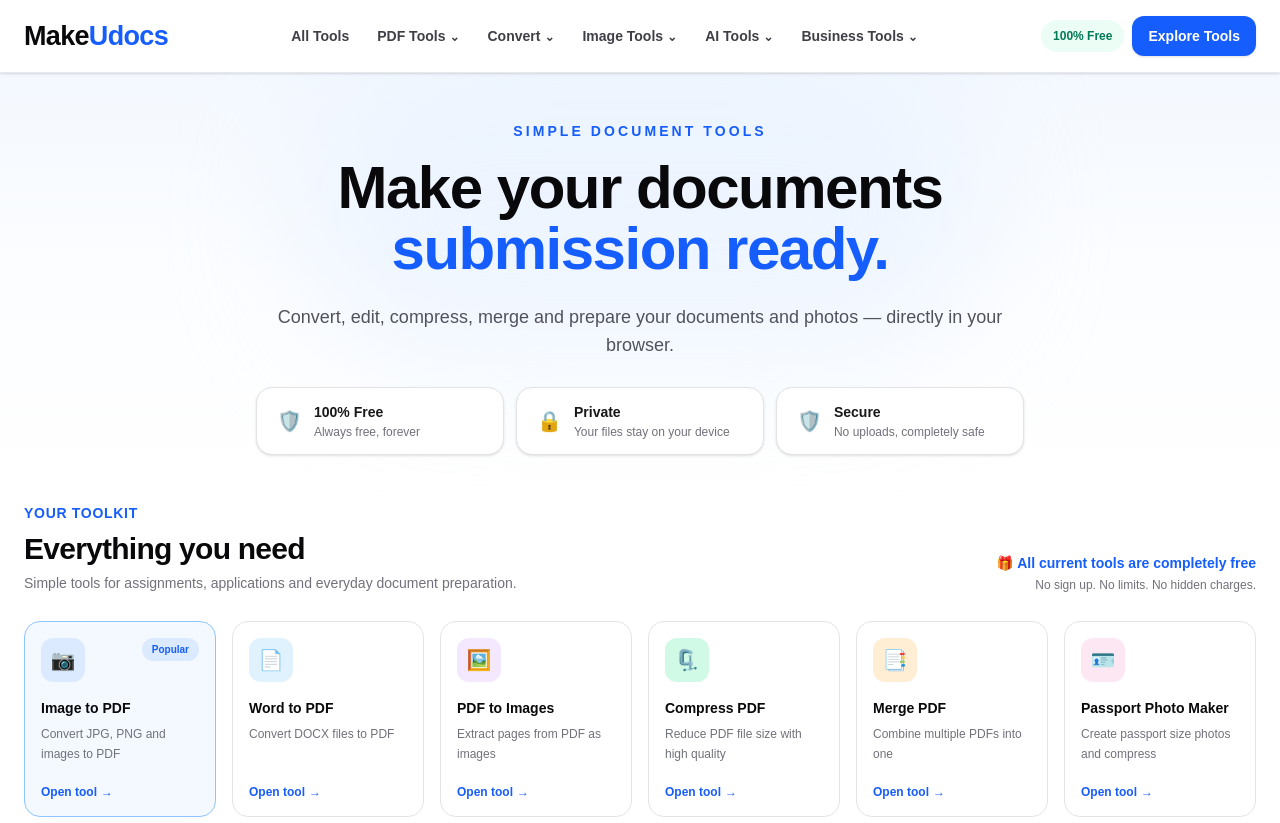
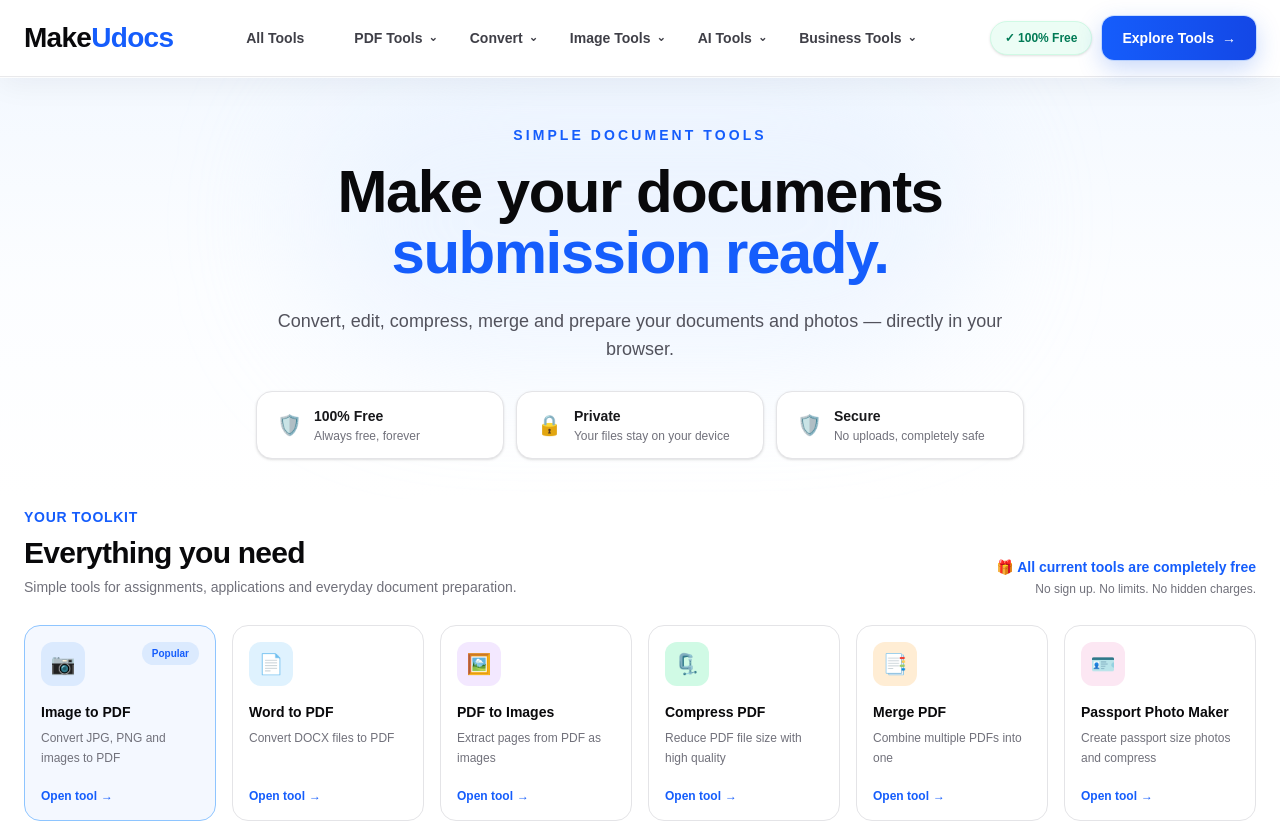
Before and after one commit to upendra701/makeudocs, a Next.js app: page / in a window 1280 px wide. Shown: the top 823 px of the page. Built offline with nearby package versions, Linux system fonts and the light colour scheme.

Commit message:
Upgrade MakeUdocs navigation button styling

```diff
--- a/app/components/Header.tsx
+++ b/app/components/Header.tsx
@@ -2,7 +2,7 @@
 
 import Link from "next/link";
 import { useEffect, useRef, useState } from "react";
-import { megaMenuGroups, tools } from "../data/tools";
+import { tools } from "../data/tools";
 
 const menuItems = ["PDF Tools", "Convert", "Image Tools", "AI Tools", "Business Tools"] as const;
 type MenuItem = (typeof menuItems)[number];
@@ -70,16 +70,16 @@ export function Header() {
   const getTool = (name: string) => tools.find((tool) => tool.name === name);
 
   return (
-    <header className="sticky top-0 z-50 border-b border-zinc-200/80 bg-white/95 shadow-sm backdrop-blur">
+    <header className="sticky top-0 z-50 border-b border-zinc-200/80 bg-white/95 shadow-[0_1px_0_rgba(255,255,255,0.8),0_8px_30px_rgba(15,23,42,0.05)] backdrop-blur-xl">
       <div ref={menuRef} className="mx-auto max-w-7xl px-4 sm:px-6">
-        <div className="flex h-[72px] items-center justify-between gap-4">
+        <div className="flex h-[76px] items-center justify-between gap-4">
           <Link
             href="/"
             onClick={() => {
               setOpenMenu(null);
               setMobileOpen(false);
             }}
-            className="shrink-0 text-[25px] font-extrabold tracking-tight text-zinc-950 sm:text-[27px]"
+            className="shrink-0 text-[25px] font-extrabold tracking-tight text-zinc-950 transition hover:opacity-90 sm:text-[28px]"
           >
             Make<span className="text-blue-600">Udocs</span>
           </Link>
@@ -87,9 +87,10 @@ export function Header() {
           <nav className="hidden items-center gap-1 lg:flex" aria-label="Main navigation">
             <Link
               href="/tools"
-              className="rounded-xl px-3 py-2.5 text-sm font-bold text-zinc-700 transition hover:bg-zinc-100 hover:text-blue-600"
+              className="group rounded-xl px-3.5 py-2.5 text-sm font-bold text-zinc-700 transition duration-200 hover:-translate-y-0.5 hover:bg-zinc-100 hover:text-blue-600"
             >
               All Tools
+              <span className="ml-1 inline-block text-blue-500 opacity-0 transition group-hover:translate-x-0.5 group-hover:opacity-100">→</span>
             </Link>
 
             {menuItems.map((category) => (
@@ -99,47 +100,41 @@ export function Header() {
                   aria-expanded={openMenu === category}
                   aria-haspopup="true"
                   onClick={() => setOpenMenu(openMenu === category ? null : category)}
-                  className={`rounded-xl px-3 py-2.5 text-sm font-bold transition ${
+                  className={`group inline-flex items-center rounded-xl px-3.5 py-2.5 text-sm font-bold transition duration-200 hover:-translate-y-0.5 ${
                     openMenu === category
-                      ? "bg-blue-50 text-blue-600"
-                      : "text-zinc-700 hover:bg-zinc-100 hover:text-blue-600"
+                      ? "bg-blue-600 text-white shadow-[0_6px_18px_rgba(37,99,235,0.22)]"
+                      : "text-zinc-700 hover:bg-blue-50 hover:text-blue-600"
                   }`}
                 >
                   {category}
-                  <span className="ml-1 text-xs">⌄</span>
+                  <span className={`ml-1.5 text-[11px] transition-transform duration-200 ${openMenu === category ? "rotate-180" : ""}`}>⌄</span>
                 </button>
 
                 {openMenu === category && (
-                  <div className="absolute left-1/2 top-[58px] w-[min(940px,calc(100vw-32px))] -translate-x-1/2 overflow-hidden rounded-2xl border border-zinc-200 bg-white shadow-2xl">
-                    <div className="flex items-center justify-between border-b border-zinc-100 bg-zinc-50/70 px-6 py-4">
+                  <div className="absolute left-1/2 top-[62px] w-[min(980px,calc(100vw-32px))] -translate-x-1/2 overflow-hidden rounded-[22px] border border-zinc-200/90 bg-white shadow-[0_24px_70px_rgba(15,23,42,0.16)]">
+                    <div className="flex items-center justify-between border-b border-zinc-100 bg-gradient-to-r from-blue-50/80 via-white to-white px-6 py-4">
                       <div className="flex items-center gap-3">
-                        <span className="flex h-10 w-10 items-center justify-center rounded-xl bg-blue-50 text-base font-bold text-blue-600">
+                        <span className="flex h-10 w-10 items-center justify-center rounded-xl bg-white text-base font-bold text-blue-600 shadow-sm ring-1 ring-blue-100">
                           {iconByCategory[category]}
                         </span>
                         <div>
-                          <p className="text-[10px] font-extrabold uppercase tracking-[0.18em] text-blue-600">
-                            MakeUdocs
-                          </p>
-                          <h2 className="mt-0.5 text-lg font-extrabold text-zinc-950">
-                            {category}
-                          </h2>
+                          <p className="text-[10px] font-extrabold uppercase tracking-[0.18em] text-blue-600">MakeUdocs</p>
+                          <h2 className="mt-0.5 text-lg font-extrabold text-zinc-950">{category}</h2>
                         </div>
                       </div>
                       <Link
                         href="/tools"
                         onClick={() => setOpenMenu(null)}
-                        className="rounded-lg px-3 py-2 text-xs font-extrabold text-blue-600 transition hover:bg-blue-50"
+                        className="group inline-flex items-center rounded-xl bg-white px-3.5 py-2.5 text-xs font-extrabold text-blue-600 shadow-sm ring-1 ring-zinc-200 transition hover:-translate-y-0.5 hover:bg-blue-600 hover:text-white hover:shadow-md"
                       >
-                        View all tools →
+                        View all tools <span className="ml-1.5 transition-transform group-hover:translate-x-0.5">→</span>
                       </Link>
                     </div>
 
                     <div className="grid grid-cols-3 divide-x divide-zinc-100 px-2 py-5">
                       {sectionLabels[category].map((section) => (
                         <div key={section} className="px-4 first:pl-4 last:pr-4">
-                          <p className="mb-2 text-[10px] font-extrabold uppercase tracking-[0.14em] text-zinc-400">
-                            {section}
-                          </p>
+                          <p className="mb-2.5 text-[10px] font-extrabold uppercase tracking-[0.14em] text-zinc-400">{section}</p>
                           <div className="space-y-1">
                             {sectionAssignments[category][section].map((name) => {
                               const tool = getTool(name);
@@ -148,20 +143,11 @@ export function Header() {
 
                               if (!available) {
                                 return (
-                                  <div
-                                    key={tool.name}
-                                    className="flex items-center gap-3 rounded-xl p-2.5 opacity-70"
-                                  >
-                                    <span className="flex h-8 w-8 shrink-0 items-center justify-center rounded-lg bg-zinc-100 text-xs font-bold text-zinc-500">
-                                      {iconByCategory[category]}
-                                    </span>
+                                  <div key={tool.name} className="flex items-center gap-3 rounded-xl p-2.5 opacity-60">
+                                    <span className="flex h-8 w-8 shrink-0 items-center justify-center rounded-lg bg-zinc-100 text-xs font-bold text-zinc-500">{iconByCategory[category]}</span>
                                     <span className="min-w-0">
-                                      <span className="block text-sm font-extrabold text-zinc-700">
-                                        {tool.name}
-                                      </span>
-                                      <span className="mt-0.5 block text-[11px] text-zinc-400">
-                                        Coming soon
-                                      </span>
+                                      <span className="block text-sm font-extrabold text-zinc-700">{tool.name}</span>
+                                      <span className="mt-0.5 block text-[11px] text-zinc-400">Coming soon</span>
                                     </span>
                                   </div>
                                 );
@@ -172,19 +158,14 @@ export function Header() {
                                   key={tool.name}
                                   href={tool.href}
                                   onClick={() => setOpenMenu(null)}
-                                  className="group flex items-center gap-3 rounded-xl p-2.5 transition hover:bg-blue-50"
+                                  className="group flex items-center gap-3 rounded-xl p-2.5 transition duration-200 hover:-translate-y-0.5 hover:bg-blue-50"
                                 >
-                                  <span className="flex h-8 w-8 shrink-0 items-center justify-center rounded-lg bg-zinc-100 text-xs font-bold text-zinc-500 transition group-hover:bg-white group-hover:text-blue-600">
-                                    {iconByCategory[category]}
+                                  <span className="flex h-8 w-8 shrink-0 items-center justify-center rounded-lg bg-zinc-100 text-xs font-bold text-zinc-500 transition group-hover:bg-white group-hover:text-blue-600 group-hover:shadow-sm">{iconByCategory[category]}</span>
+                                  <span className="min-w-0">
+                                    <span className="block text-sm font-extrabold text-zinc-800 group-hover:text-blue-600">{tool.name}</span>
+                                    <span className="mt-0.5 block truncate text-[11px] text-zinc-400">{tool.description}</span>
                                   </span>
-                                  <span className="min-w-0">
-                                    <span className="block text-sm font-extrabold text-zinc-800 group-hover:text-blue-600">
-                                      {tool.name}
-                                    </span>
-                                    <span className="mt-0.5 block truncate text-[11px] text-zinc-400">
-                                      {tool.description}
-                                    </span>
-                                  </span>
+                                  <span className="ml-auto text-sm text-blue-500 opacity-0 transition group-hover:translate-x-0.5 group-hover:opacity-100">→</span>
                                 </Link>
                               );
                             })}
@@ -193,24 +174,21 @@ export function Header() {
                       ))}
                     </div>
 
-                    <div className="border-t border-zinc-100 bg-zinc-50/60 px-6 py-3 text-center text-[11px] text-zinc-500">
-                      More tools are being added to MakeUdocs — always free to use.
-                    </div>
+                    <div className="border-t border-zinc-100 bg-zinc-50/70 px-6 py-3 text-center text-[11px] font-medium text-zinc-500">More tools are being added to MakeUdocs — always free to use.</div>
                   </div>
                 )}
               </div>
             ))}
           </nav>
 
-          <div className="hidden items-center gap-2 sm:flex">
-            <span className="rounded-full bg-emerald-50 px-3 py-2 text-xs font-extrabold text-emerald-700">
-              100% Free
-            </span>
+          <div className="hidden items-center gap-2.5 sm:flex">
+            <span className="rounded-full border border-emerald-100 bg-emerald-50 px-3.5 py-2 text-xs font-extrabold text-emerald-700 shadow-sm">✓ 100% Free</span>
             <Link
               href="/tools"
-              className="rounded-xl bg-blue-600 px-4 py-2.5 text-sm font-extrabold text-white shadow-sm transition hover:bg-blue-700"
+              className="group inline-flex items-center gap-2 rounded-xl bg-gradient-to-r from-blue-600 to-blue-700 px-5 py-3 text-sm font-extrabold text-white shadow-[0_8px_24px_rgba(37,99,235,0.25)] ring-1 ring-blue-500/20 transition duration-200 hover:-translate-y-0.5 hover:from-blue-700 hover:to-blue-800 hover:shadow-[0_12px_30px_rgba(37,99,235,0.32)] active:translate-y-0"
             >
               Explore Tools
+              <span className="transition-transform duration-200 group-hover:translate-x-1">→</span>
             </Link>
           </div>
 
@@ -222,7 +200,7 @@ export function Header() {
               setMobileOpen(!mobileOpen);
               setOpenMenu(null);
             }}
-            className="rounded-xl border border-zinc-200 p-2.5 text-zinc-700 lg:hidden"
+            className="rounded-xl border border-zinc-200 bg-white p-2.5 text-zinc-700 shadow-sm transition hover:border-blue-200 hover:bg-blue-50 hover:text-blue-600 lg:hidden"
           >
             <span className="block text-lg leading-none">{mobileOpen ? "×" : "☰"}</span>
           </button>
@@ -230,20 +208,15 @@ export function Header() {
 
         {mobileOpen && (
           <div className="border-t border-zinc-100 pb-5 pt-3 lg:hidden">
-            <Link
-              href="/tools"
-              onClick={() => setMobileOpen(false)}
-              className="block rounded-xl bg-blue-50 px-3 py-3 text-sm font-extrabold text-blue-600"
-            >
-              All Tools →
+            <Link href="/tools" onClick={() => setMobileOpen(false)} className="group flex items-center justify-between rounded-xl bg-gradient-to-r from-blue-600 to-blue-700 px-4 py-3 text-sm font-extrabold text-white shadow-[0_8px_22px_rgba(37,99,235,0.2)]">
+              <span>All Tools</span><span className="transition-transform group-hover:translate-x-1">→</span>
             </Link>
 
             <div className="mt-2 grid gap-2 sm:grid-cols-2">
               {menuItems.map((category) => (
-                <details key={category} className="group rounded-xl border border-zinc-200 bg-white">
-                  <summary className="cursor-pointer list-none px-3 py-3 text-sm font-extrabold text-zinc-800">
-                    <span className="mr-2 text-blue-600">{iconByCategory[category]}</span>
-                    {category}
+                <details key={category} className="group rounded-xl border border-zinc-200 bg-white shadow-sm">
+                  <summary className="cursor-pointer list-none px-3 py-3 text-sm font-extrabold text-zinc-800 transition hover:bg-zinc-50">
+                    <span className="mr-2 text-blue-600">{iconByCategory[category]}</span>{category}
                     <span className="float-right text-zinc-400 transition group-open:rotate-180">⌄</span>
                   </summary>
                   <div className="border-t border-zinc-100 px-3 pb-3 pt-2">
@@ -251,22 +224,12 @@ export function Header() {
                       const tool = getTool(name);
                       if (!tool) return null;
                       const available = tool.status === "available";
-
                       return available ? (
-                        <Link
-                          key={tool.name}
-                          href={tool.href}
-                          onClick={() => setMobileOpen(false)}
-                          className="flex items-center justify-between rounded-lg px-2 py-2 text-sm text-zinc-600 hover:bg-zinc-50 hover:text-blue-600"
-                        >
-                          <span>{tool.name}</span>
-                          <span className="text-blue-500">→</span>
+                        <Link key={tool.name} href={tool.href} onClick={() => setMobileOpen(false)} className="group flex items-center justify-between rounded-lg px-2.5 py-2 text-sm text-zinc-600 transition hover:bg-blue-50 hover:text-blue-600">
+                          <span>{tool.name}</span><span className="text-blue-500 transition-transform group-hover:translate-x-1">→</span>
                         </Link>
                       ) : (
-                        <div key={tool.name} className="flex items-center justify-between rounded-lg px-2 py-2 text-sm text-zinc-400">
-                          <span>{tool.name}</span>
-                          <span className="text-[10px] font-bold">SOON</span>
-                        </div>
+                        <div key={tool.name} className="flex items-center justify-between rounded-lg px-2.5 py-2 text-sm text-zinc-400"><span>{tool.name}</span><span className="text-[10px] font-bold">SOON</span></div>
                       );
                     })}
                   </div>
```
